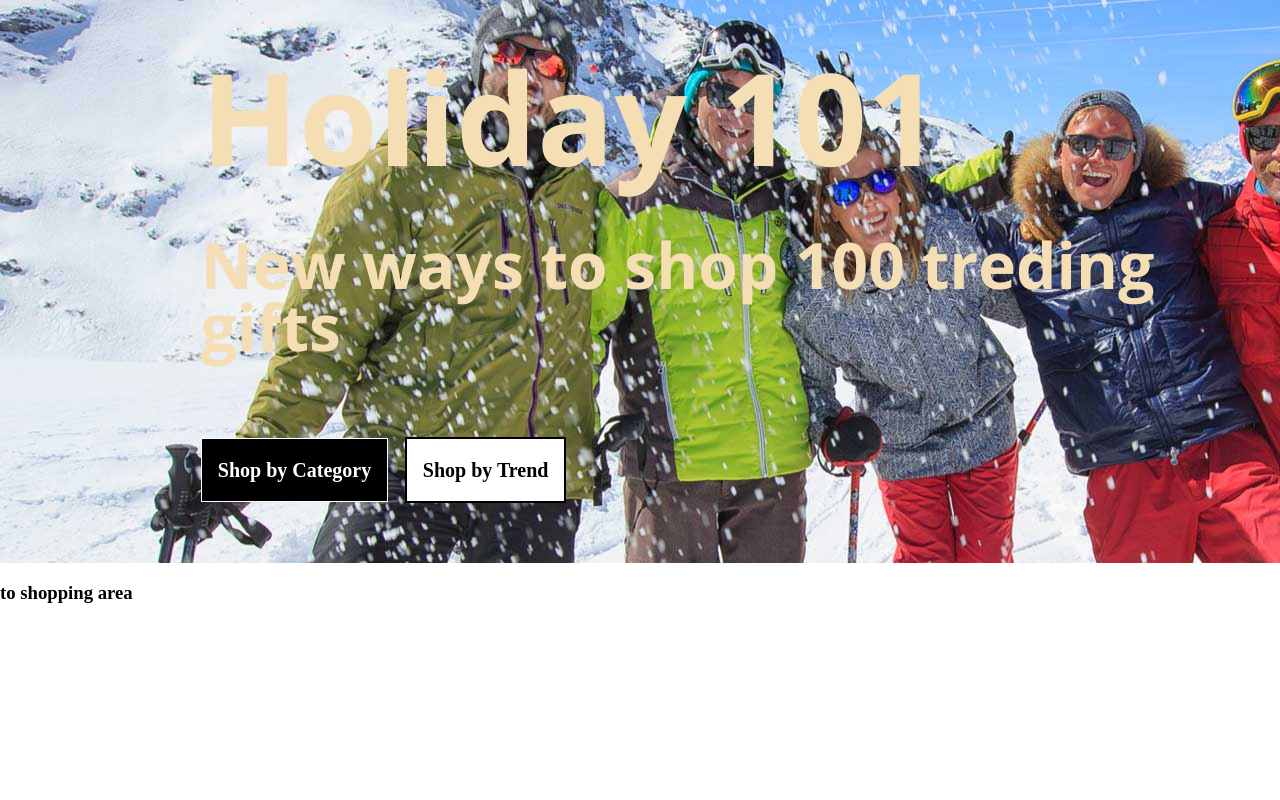
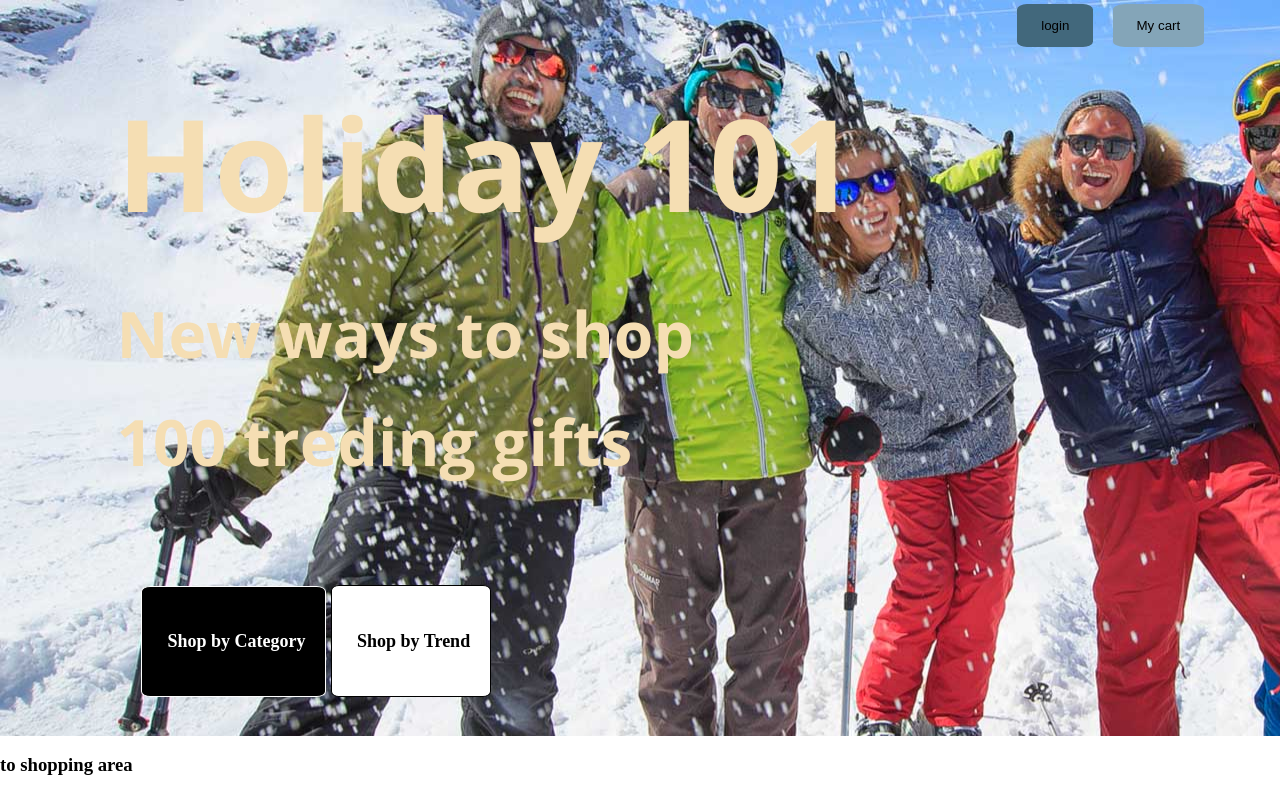
Before and after one commit to Steinar22/winter-shopping, a plain HTML site: page index.html in a window 1280 px wide. Drawn offline with nearby package versions, Linux system fonts and the light colour scheme.

Commit message:
fixed the description and added some more buttons

```diff
--- a/design.css
+++ b/design.css
@@ -6,7 +6,7 @@ body,html{
 
 .top-section-wrapper{
     overflow: hidden;
-    padding-left: 16px;
+    padding-left: 30px;
     padding-right: 16px;
     object-position: 0%;
     font-family: "Open Sans", sans-serif;
@@ -21,44 +21,76 @@ body,html{
 .top-section-heading{
     color: wheat;
     font-size: 4rem;
-    margin: 60px;
+    margin-top: 50px;
     line-height: 97.3% ;
-    padding-left: 10%;
+    padding-left: 7%;
+
 }
-.top-section-heading-description{
-    font-size: 1.25rem;
+.heading-description{
     line-height: 169.3%;
+    margin: 1rem 0;
+    max-width: 635px;
 
 
 }
 
+.our-btns{
+    display: inline-block;
+    font-size: 1.125rem;
+    font-weight: 600;
+    padding:13px 25px;
+    font-size: 1.125rem;
+    font-weight: 600;
+    margin-top: 5px;
+    margin-bottom: 10px;
+}
 
 
-
-.first-button {
-    font-size: 1.25rem;
+.first-btn {
     display: inline-block;
     background-color: black;
     color: white;
-    padding: 13px 25px;
     border: 1px solid ;
-    padding: 0  1rem 0 1rem ;
+    padding: 0px 20px 1px 25px;
     font-family: 'open+sans';
     text-align: center;
     text-decoration: none;
+    border-radius: 5%;
+   margin-top: 2%;
+}
+
+.second-btn{
+    display: inline-block;
+    background-color: white;
+    color: black;
+    border: 1px solid ;
+    padding: 1px 20px 1px 25px;
+    font-family: 'open+sans';
+    text-align: center;
+    text-decoration: none;
+    border-radius: 5%;
 
 }
 
-.second-button{
-    font-size: 1.25rem;
-    display: inline-block;
-    background-color: white;
+.top-btns{
+    margin-left: 80%;
+    margin-top: .30%;
+}
+
+.login-btn{
+    background-color: #42687C;
     color: black;
-    padding: 13px 25px;
-    border: 2px solid ;
-    padding: 0  1rem 0 1rem ;
-    font-family: 'open+sans';
-    text-align: center;
-    text-decoration: none;
+    padding: 14px 24px 14px 24px;
+    margin-right: 15px;
+    border: 1px ;
+    border-radius: 13%;
+}
 
+.cart-btn{
+    background-color: #84A5B8;
+    color: black;
+    padding: 14px 24px 14px 24px;
+    margin-right: 15px;
+    border: 1px;
+    border-radius: 13%;
 }
--- a/index.html
+++ b/index.html
@@ -13,14 +13,15 @@
 <body>
 
 <div class="top-section-wrapper">
+    <div class="top-btns"> <button class="login-btn">login</button> <button class="cart-btn">My cart</button></div>
 
     <div class="top-section-heading">
         <h1>Holiday 101</h1>
-        <div class="top-heading-description">
+        <div class="heading-description">
             <p>New ways to shop 100 treding gifts</p>
-            <div class="our-buttons">
-                <a href="#" class="first-button">Shop by Category</a>
-                <a href="#" class="second-button">Shop by Trend</a>
+            <div class="our-btns">
+                <a href="#" class="first-btn">Shop by Category</a>
+                <a href="#" class="second-btn">Shop by Trend</a>
             </div>
         </div>
     </div>
```
